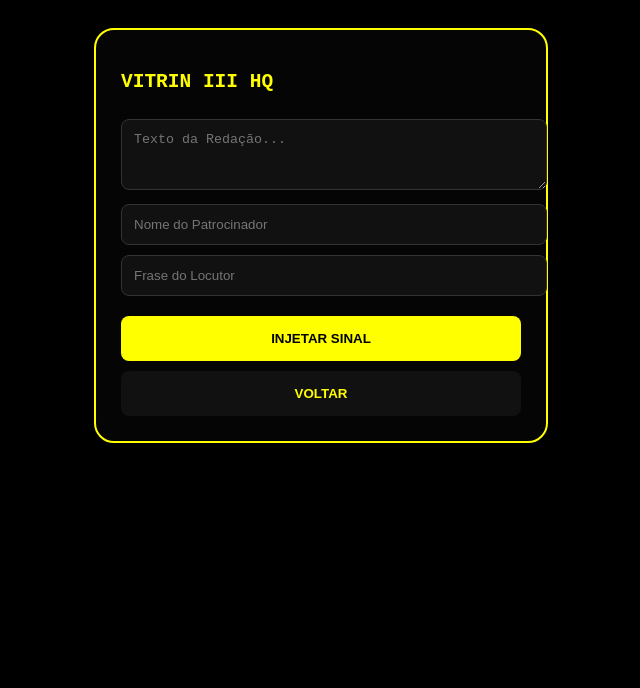
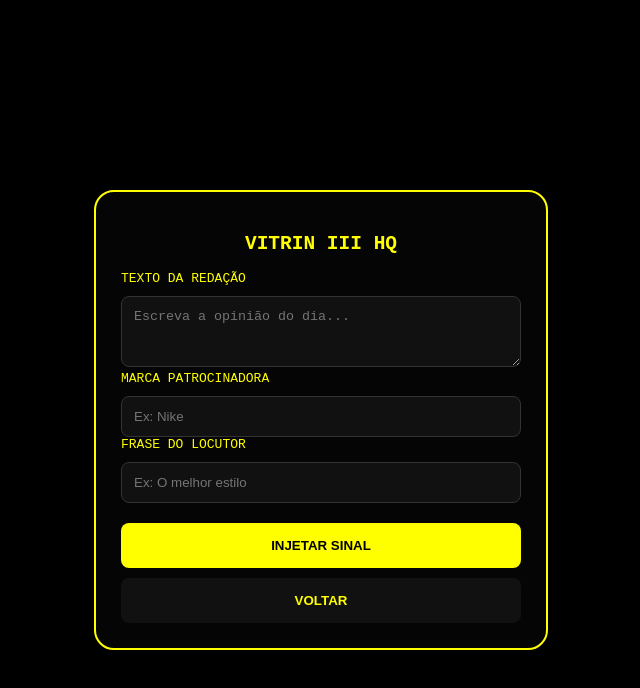
Before and after one commit to marlonpainas1220-sketch/viral-news-bot, a plain HTML site: page dashboard.html in a window 1280 px wide. Shown: the whole page, without its empty margins (319-959 px from the left). Drawn offline with Linux system fonts and the light colour scheme.

Commit message:
Atualizar o dashboard.html

```diff
--- a/dashboard.html
+++ b/dashboard.html
@@ -5,18 +5,21 @@
     <meta name="viewport" content="width=device-width, initial-scale=1.0">
     <title>VITRIN HQ</title>
     <style>
-        body { background: #000; color: yellow; font-family: monospace; padding: 20px; display: flex; justify-content: center; }
+        body { background: #000; color: yellow; font-family: monospace; padding: 20px; display: flex; justify-content: center; align-items: center; min-height: 100vh; margin: 0; }
         .panel { border: 2px solid yellow; padding: 25px; border-radius: 20px; width: 100%; max-width: 400px; background: #050505; }
-        input, textarea { width: 100%; background: #111; border: 1px solid #333; color: #fff; padding: 12px; margin-top: 10px; border-radius: 8px; }
-        button { width: 100%; background: yellow; color: #000; padding: 15px; border: none; font-weight: 900; margin-top: 20px; border-radius: 8px; cursor: pointer; }
+        input, textarea { width: 100%; background: #111; border: 1px solid #333; color: #fff; padding: 12px; margin-top: 10px; border-radius: 8px; box-sizing: border-box; }
+        button { width: 100%; background: yellow; color: #000; padding: 15px; border: none; font-weight: 900; margin-top: 20px; border-radius: 8px; cursor: pointer; text-transform: uppercase; }
     </style>
 </head>
 <body>
     <div class="panel">
-        <h2>VITRIN III HQ</h2>
-        <textarea id="op" rows="3" placeholder="Texto da Redação..."></textarea>
-        <input type="text" id="m" placeholder="Nome do Patrocinador">
-        <input type="text" id="f" placeholder="Frase do Locutor">
+        <h2 style="text-align:center;">VITRIN III HQ</h2>
+        <label>TEXTO DA REDAÇÃO</label>
+        <textarea id="op" rows="3" placeholder="Escreva a opinião do dia..."></textarea>
+        <label>MARCA PATROCINADORA</label>
+        <input type="text" id="m" placeholder="Ex: Nike">
+        <label>FRASE DO LOCUTOR</label>
+        <input type="text" id="f" placeholder="Ex: O melhor estilo">
         <button onclick="salvar()">INJETAR SINAL</button>
         <button onclick="location.href='index.html'" style="background:#111; color:yellow; margin-top:10px;">VOLTAR</button>
     </div>
@@ -24,7 +27,7 @@
         function salvar() {
             const d = { op: document.getElementById('op').value, marca: document.getElementById('m').value, frase: document.getElementById('f').value };
             localStorage.setItem('vitrin_v3_cmd', JSON.stringify(d));
-            alert("SINAL ATUALIZADO!");
+            alert("SINAL ATUALIZADO NO VITRIN III!");
         }
     </script>
 </body>
```
